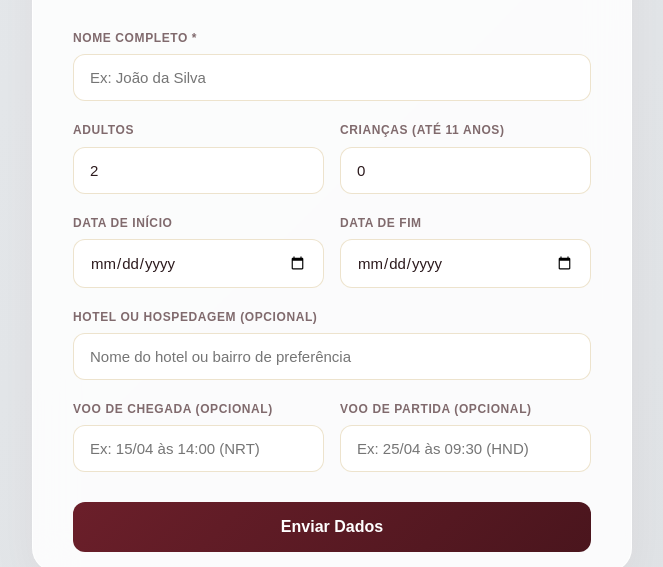
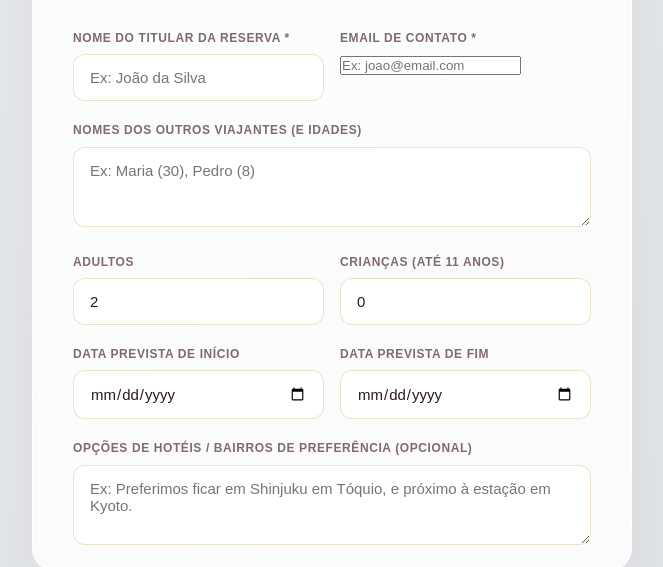
Before and after one commit to diogofujimura/heian-tour, a website: page public/cadastro.html in a window 1280 px wide. Shown: the part 188-755 px from the top of the page, without its empty margins (308-971 px from the left). Drawn offline with Linux system fonts and the light colour scheme.

Commit message:
feat: add email, passenger names and notes fields to public registration form

```diff
--- a/public/cadastro.html
+++ b/public/cadastro.html
@@ -74,6 +74,26 @@
       color: var(--ink);
       transition: all 0.3s;
       box-sizing: border-box;
+    }
+    textarea {
+      width: 100%;
+      padding: 14px 16px;
+      background: #ffffff;
+      border: 1px solid rgba(196, 163, 90, 0.3);
+      border-radius: 12px;
+      font-family: var(--ff-body);
+      font-size: 15px;
+      color: var(--ink);
+      transition: all 0.3s;
+      box-sizing: border-box;
+      resize: vertical;
+      min-height: 80px;
+    }
+    textarea:focus {
+      outline: none;
+      border-color: var(--gold);
+      box-shadow: 0 0 0 3px rgba(196, 163, 90, 0.1);
+      background: #fff;
     }
     input:focus {
       outline: none;
@@ -180,9 +200,20 @@
       </div>
 
       <form id="cadastroForm">
+        <div class="form-row">
+          <div class="form-group">
+            <label>Nome do Titular da Reserva *</label>
+            <input type="text" id="nome" required placeholder="Ex: João da Silva">
+          </div>
+          <div class="form-group">
+            <label>Email de Contato *</label>
+            <input type="email" id="email" required placeholder="Ex: joao@email.com">
+          </div>
+        </div>
+
         <div class="form-group">
-          <label>Nome Completo *</label>
-          <input type="text" id="nome" required placeholder="Ex: João da Silva">
+          <label>Nomes dos Outros Viajantes (e Idades)</label>
+          <textarea id="viajantes" placeholder="Ex: Maria (30), Pedro (8)"></textarea>
         </div>
 
         <div class="form-row">
@@ -198,18 +229,18 @@
 
         <div class="form-row">
           <div class="form-group">
-            <label>Data de Início</label>
+            <label>Data Prevista de Início</label>
             <input type="date" id="dataInicio">
           </div>
           <div class="form-group">
-            <label>Data de Fim</label>
+            <label>Data Prevista de Fim</label>
             <input type="date" id="dataFim">
           </div>
         </div>
 
         <div class="form-group">
-          <label>Hotel ou Hospedagem (Opcional)</label>
-          <input type="text" id="hotel" placeholder="Nome do hotel ou bairro de preferência">
+          <label>Opções de Hotéis / Bairros de Preferência (Opcional)</label>
+          <textarea id="hotel" placeholder="Ex: Preferimos ficar em Shinjuku em Tóquio, e próximo à estação em Kyoto."></textarea>
         </div>
 
         <div class="form-row">
@@ -221,6 +252,11 @@
             <label>Voo de Partida (Opcional)</label>
             <input type="text" id="vooPartida" placeholder="Ex: 25/04 às 09:30 (HND)">
           </div>
+        </div>
+
+        <div class="form-group">
+          <label>Observações / Outros Pedidos Especiais</label>
+          <textarea id="observacoes" placeholder="Restrições alimentares, passeios específicos que não quer perder, etc."></textarea>
         </div>
 
         <button type="submit" class="btn-submit" id="btnSubmit">
@@ -246,13 +282,16 @@
 
       const payload = {
         nome: document.getElementById('nome').value,
+        email: document.getElementById('email').value,
+        viajantes: document.getElementById('viajantes').value,
         adultos: document.getElementById('adultos').value,
         criancas: document.getElementById('criancas').value,
         dataInicio: document.getElementById('dataInicio').value,
         dataFim: document.getElementById('dataFim').value,
         hotel: document.getElementById('hotel').value,
         vooChegada: document.getElementById('vooChegada').value,
-        vooPartida: document.getElementById('vooPartida').value
+        vooPartida: document.getElementById('vooPartida').value,
+        observacoes: document.getElementById('observacoes').value
       };
 
       try {
```
Also changed, not shown: server.js (+17 -9 lines).
